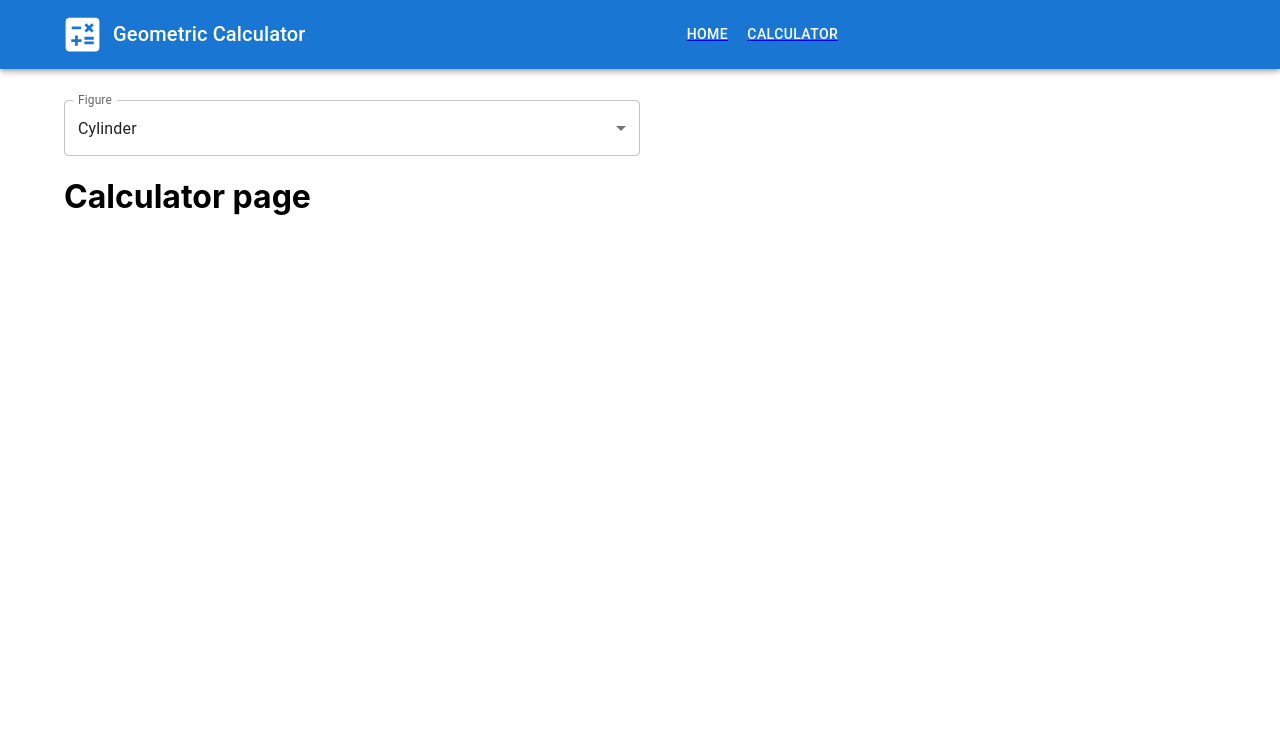
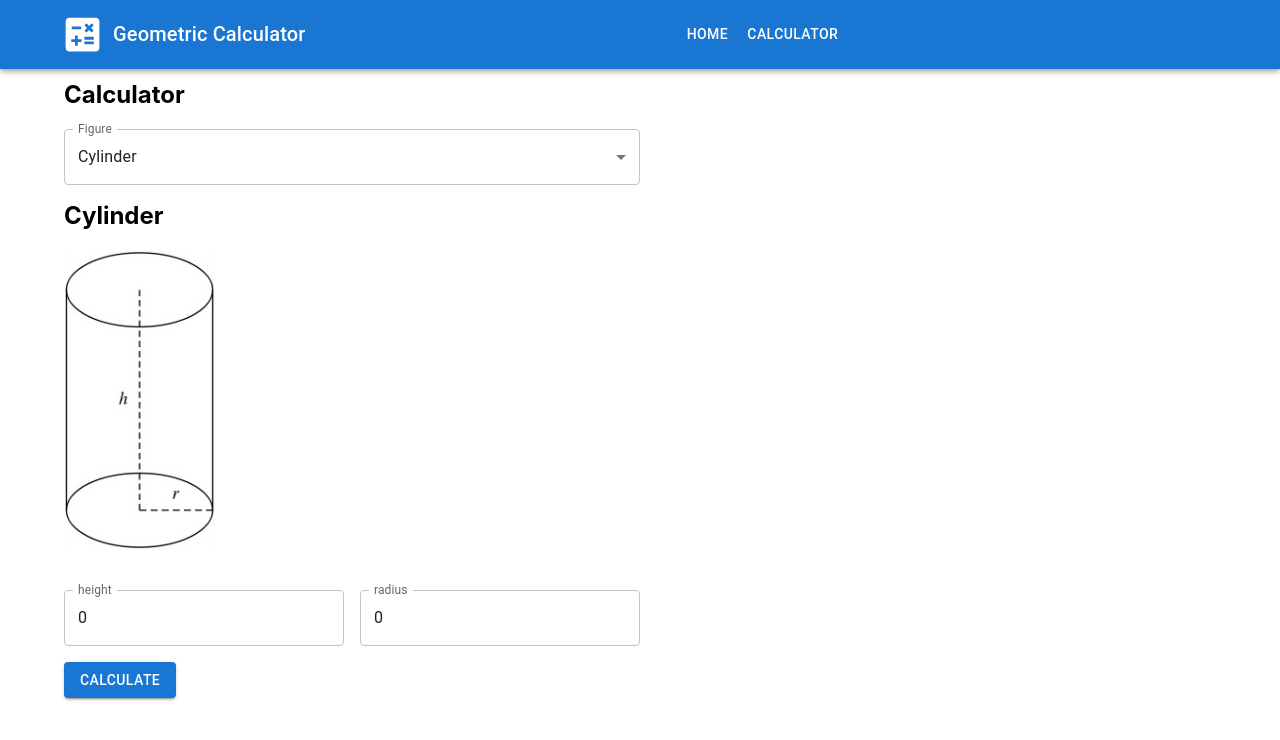
Before and after one commit to filipaniu/react-calculator, a React (Create React App) app: page /calculator in a window 1280 px wide. Shown: the top 740 px of the page. Built offline with nearby package versions, Linux system fonts and the light colour scheme.

Commit message:
CalculatorPage integrated

```diff
--- a/src/App.css
+++ b/src/App.css
@@ -1,3 +1,3 @@
 html{
-    margin-top:100px;
+    margin-top:60px;
 }
--- a/src/App.js
+++ b/src/App.js
@@ -1,7 +1,7 @@
 import './App.css';
-import { useState } from "react"
-import { Container } from '@mui/material';
-import { Grid } from "@mui/material"
+import {useState} from "react"
+import {Container} from '@mui/material';
+import {Grid} from "@mui/material"
 import InputLabel from '@mui/material/InputLabel';
 import MenuItem from '@mui/material/MenuItem';
 import FormControl from '@mui/material/FormControl';
@@ -13,19 +13,7 @@ import {Routes, Route} from "react-router-dom";
 import CalculatorPage from './components/pages/CalculatorPage';
 import HomePage from './components/pages/HomePage';
 
-function renderCalculator(figure) {
-    if (figure == 'cone' || figure == 'cylinder') {
-        return <RotationalFigureCalc figure={figure} />
-    } else if (figure == 'cube') {
-        return <CubeCalc />
-    } else {
-        return <p>Unsupported figure: {figure}</p>
-    }
-}
-
 function App() {
-
-    const [figure, setFigure] = useState('cylinder');
 
     return (
         <div className="App">
@@ -33,18 +21,9 @@ function App() {
             <Container fixed={true}>
                 <Grid container>
                     <Grid item xs={12} md={6}>
-                        <FormControl fullWidth>
-                            <InputLabel>Figure</InputLabel>
-                            <Select value={figure} label="Figure" onChange={event => setFigure(event.target.value)}>
-                                <MenuItem value='cylinder'>Cylinder</MenuItem>
-                                <MenuItem value='cone'>Cone</MenuItem>
-                                <MenuItem value='cube'>Cube</MenuItem>
-                            </Select>
-                        </FormControl>
-                        {/* {renderCalculator(figure)} */}
                         <Routes>
-                            <Route exact path='/' element={<HomePage />} />
-                            <Route exact path='/calculator' element={<CalculatorPage />} />
+                            <Route exact path='/' element={<HomePage/>}/>
+                            <Route exact path='/calculator' element={<CalculatorPage/>}/>
                         </Routes>
                     </Grid>
                 </Grid>
--- /dev/null
+++ b/src/components/CalculatorAppBar.css
@@ -0,0 +1,3 @@
+a{
+    text-decoration: none;
+}
--- a/src/components/CalculatorAppBar.js
+++ b/src/components/CalculatorAppBar.js
@@ -6,6 +6,7 @@ import IconButton from '@mui/material/IconButton';
 import { Box, Button, Container } from '@mui/material';
 import CalculateIcon from '@mui/icons-material/Calculate';
 import { Link } from 'react-router-dom';
+import './CalculatorAppBar.css';
 
 
 export default function CalculatorAppBar() {
--- a/src/components/pages/CalculatorPage.js
+++ b/src/components/pages/CalculatorPage.js
@@ -1,9 +1,36 @@
 import * as React from 'react';
+import InputLabel from "@mui/material/InputLabel";
+import Select from "@mui/material/Select";
+import MenuItem from "@mui/material/MenuItem";
+import FormControl from "@mui/material/FormControl";
+import {useState} from "react";
+import RotationalFigureCalc from "../RotationalFigureCalc";
+import CubeCalc from "../CubeCalc";
+
+function renderCalculator(figure) {
+    if (figure == 'cone' || figure == 'cylinder') {
+        return <RotationalFigureCalc figure={figure}/>
+    } else if (figure == 'cube') {
+        return <CubeCalc/>
+    } else {
+        return <p>Unsupported figure: {figure}</p>
+    }
+}
 
 export default function CalculatorPage() {
+
+    const [figure, setFigure] = useState('cylinder');
+
     return <div>
-        <h1>Calculator page</h1>
-        {/* TODO bring figure selection from App ... */}
-        {/* TODO bring and integrate calculator from ... App:44 */}
-        </div>;
+        <h2>Calculator</h2>
+        <FormControl fullWidth>
+            <InputLabel>Figure</InputLabel>
+            <Select value={figure} label="Figure" onChange={event => setFigure(event.target.value)}>
+                <MenuItem value='cylinder'>Cylinder</MenuItem>
+                <MenuItem value='cone'>Cone</MenuItem>
+                <MenuItem value='cube'>Cube</MenuItem>
+            </Select>
+        </FormControl>
+        {renderCalculator(figure)}
+    </div>;
 }
--- a/src/components/pages/HomePage.js
+++ b/src/components/pages/HomePage.js
@@ -2,4 +2,5 @@ import * as React from 'react';
 
 export default function HomePage() {
     return (<h2>Home page</h2>);
+//     TODO implement HomePage
 }
```
Also changed, not shown: 1 other file (tests, documents, lock files or other folders).
